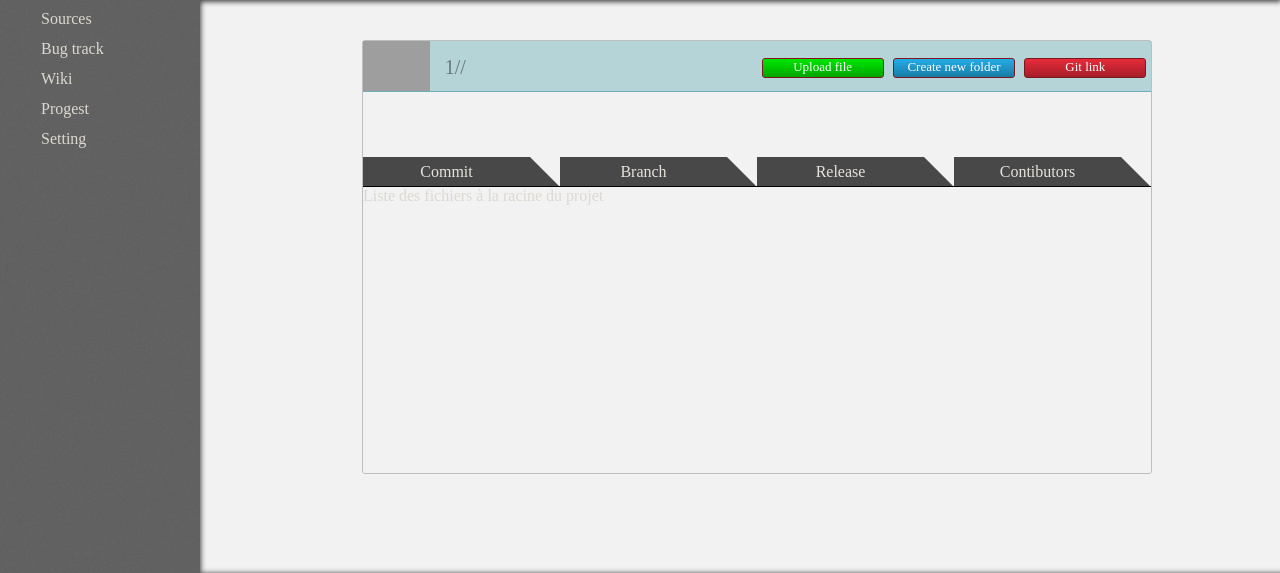
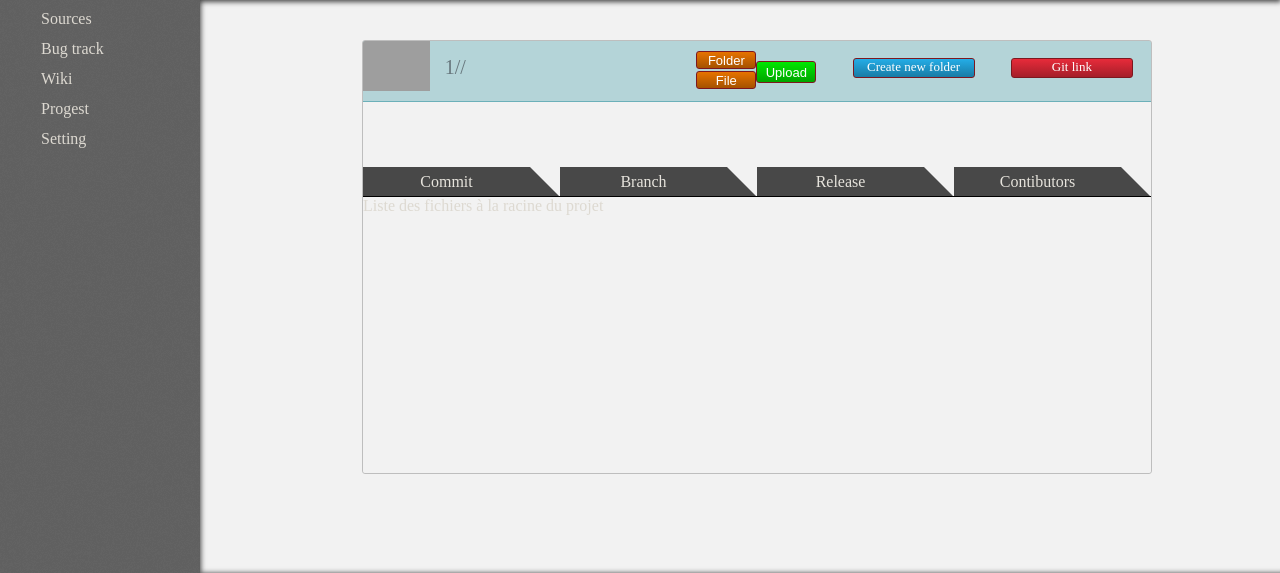
Before and after one commit to Gspohu/gitmh, a PHP site: page /repo?owner=1 in a window 1280 px wide. Shown: the part 65-638 px from the top of the page. Run offline with PHP 8.4, Linux system fonts and the light colour scheme; the visitor is signed in with stand-in values (Sample User, id 1); data that the repository does not hold is empty; some web fonts are replaced; grey boxes are pictures that could not be loaded.

Commit message:
Ajout de frontend des bouton d'upload

```diff
--- a/css/repo.css
+++ b/css/repo.css
@@ -97,6 +97,7 @@
         text-decoration: none;
 	border-radius: 3px;
 	border: 1px solid #BEBEBE;
+        overflow: hidden;
 }
 
 .title_repo_list_contain
@@ -106,6 +107,7 @@
 	justify-content: space-between;
 	background-color: rgba(38, 142, 156, 0.3);
 	border-bottom: 1px solid rgba(38, 142, 156, 0.5);
+	overflow: hidden;
 }
 
 .title_repo_list_contain_a
@@ -165,7 +167,7 @@
 {
 	display: flex;
 	justify-content: space-around;
-	width: 50%;
+	width: 60%;
 	margin-top: 20px;
 }
 
@@ -184,15 +186,69 @@
 
 .button_upload
 {
-        width: 120px;
+        width: 60px;
+        height: 22px;
+        border-radius: 3px;
+        border: 1px solid #7D171F;
+        background: linear-gradient(#00E700, #00A500);
+        color:white;
+        text-align: center;
+        font-size: small;
+}
+
+.button_file
+{
+        width: 60px;
         height: 18px;
         border-radius: 3px;
         border: 1px solid #7D171F;
-        background: linear-gradient(#00E700, #00A500);
-        margin-top: -3px;
+        background: linear-gradient(#E77300, #A55200);
         color:white;
-        text-align: center;
+	text-align: center;
         font-size: small;
+}
+
+div.inputfile
+{
+        position: relative;
+        width: 60px;
+	height: 20px;
+}
+
+div.mask
+{
+        position: absolute;
+        width: 60px;
+        height: 18px;
+        left: 0px;
+        z-index: 1;
+}
+
+input.file
+{
+        position: relative;
+        width: 100%;
+        height: 20px;
+        top: 22px;
+        text-align: right;
+        opacity: 0;
+        z-index: 2;
+	overflow:hidden;
+}
+
+.select_files
+{
+	position: relative;
+	display: flex;
+	flex-direction: column;
+	justify-content: flex-start;
+	top: -30px;
+}
+
+.inline_button
+{
+        display: flex;
+        justify-content: flex-start;
 }
 
 .button_new_folder
--- a/view/body/repo.php
+++ b/view/body/repo.php
@@ -46,7 +46,24 @@
 			</div>
 
 			<div class="title_repo_list_link_group">
-        	                <a href="<?php echo $owner."🜉/".$repo."📂/upload"; ?>" class="button_upload">Upload file</a>
+				<form class="inline_button" method="post" enctype="multipart/form-data">
+				<div class="select_files">
+	                                <div class="inputfile">
+	                                        <input type="file" class="file" name="files[]" id="files" directory="" webkitdirectory="" mozdirectory="" multiple="">
+        	                                <div class="mask">
+                	                                <input class="button_file" type="button" value="Folder">
+                        	                </div>
+                                	</div>
+
+                                        <div class="inputfile">
+                                                <input type="file" class="file" name="files" id="files" multiple="">
+                                                <div class="mask">
+                                                        <input class="button_file" type="button" value="File" />
+                                                </div>
+                                        </div>
+				</div>
+					<input class="button_upload" type="submit" value="Upload" />
+				</form>
                 	        <a href="<?php echo $owner."🜉/".$repo."📂/new-folder"; ?>" class="button_new_folder">Create new folder</a>
 				<a href="<?php echo $owner."🜉/".$repo."📂/#GitLink"; ?>" class="button_git">Git link</a>
 			</div>
```
